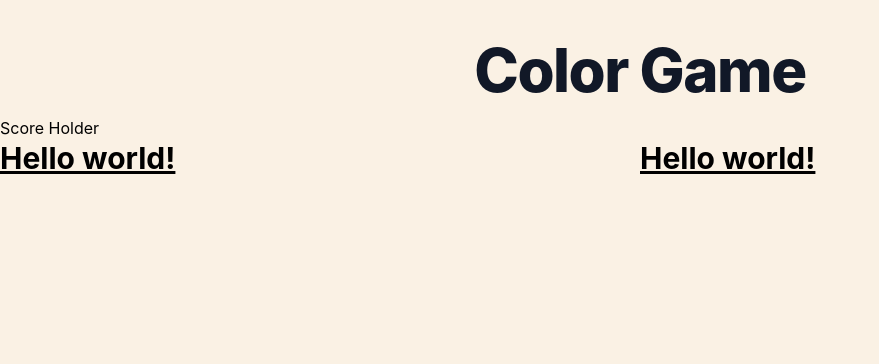
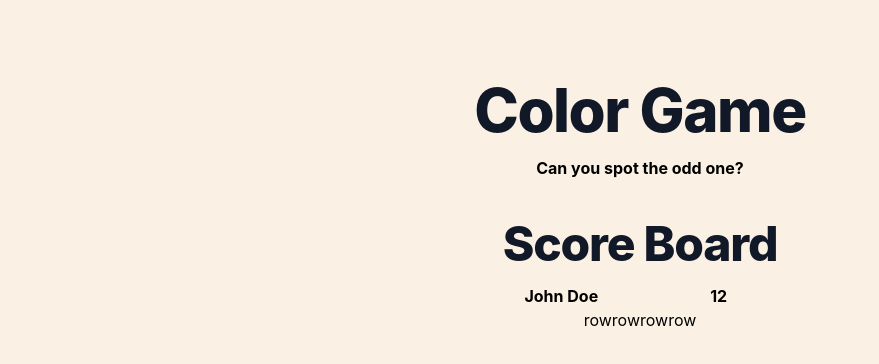
Before and after one commit to TomatoKicker/colorgame, a React (Create React App) app: page / in a window 1280 px wide. Shown: the top 364 px of the page, without its empty margins (0-879 px from the left). Built offline with nearby package versions, Linux system fonts and the light colour scheme.

Commit message:
first session

```diff
--- a/src/components/Container.js
+++ b/src/components/Container.js
@@ -1,27 +1,19 @@
+import GameBoard from "./GameBoard";
 import Header from "./Header";
-import ScoreHolder from "./ScoreHolder";
+import ScoreBoard from "./ScoreBoard";
 
 const Container = () => {
 
     return (
-        <div className="container mx-auto">
+        <div className="container mx-auto glass mt-10">
             <div className="flex flex-row">
                 <Header/>
             </div>
             <div className="flex flex-row">
-                <ScoreHolder/>
+                <ScoreBoard name="John Doe" score="12"/>
             </div>
             <div className="flex flex-row">
-                <div className="basis-1/2">
-                    <h1 className="text-3xl font-bold underline">
-                        Hello world!
-                    </h1>
-                </div>
-                <div className="basis-1/2">
-                    <h1 className="text-3xl font-bold underline">
-                        Hello world!
-                    </h1>
-                </div>
+                <GameBoard/>
             </div>
         </div>
     )
--- /dev/null
+++ b/src/components/GameBoard.jsx
@@ -0,0 +1,24 @@
+const GameBoard = () => {
+
+    const colAmount = 4;
+    const rowAmount = 4;
+
+    console.log(colAmount)
+    console.log(rowAmount)
+
+    const row = [];
+
+    for(let i = 0; i < rowAmount; i++){
+        row.push(<p className="basis-1/4">row</p>)
+    }
+
+    return (
+        <div className="colorGameGameBoard mx-auto">
+            <div className="flex flex-row">
+            {row}
+            </div>
+        </div>
+    )
+}
+
+export default GameBoard;
--- a/src/components/Header.js
+++ b/src/components/Header.js
@@ -1,9 +1,14 @@
 const Header = () => {
 
     return (
-        <h1 class=" pt-10 mb-4 text-4xl font-extrabold leading-none tracking-tight text-gray-900 md:text-5xl lg:text-6xl mx-auto">
-            Color Game
-        </h1>
+        <div className="colorGameHeader mx-auto">
+            <h1 class="pt-10 px-5 mb-4 text-4xl font-extrabold leading-none tracking-tight text-gray-900 md:text-5xl lg:text-6xl mx-auto">
+                Color Game
+            </h1>
+            <p className="text-center font-bold">
+                Can you spot the odd one?
+            </p>
+        </div>
     )
 }
 export default Header;
--- /dev/null
+++ b/src/components/ScoreBoard.js
@@ -0,0 +1,22 @@
+const ScoreBoard = ({name, score}) => {
+
+    return (
+        <div className="colorGameScoreBoard mx-auto">
+            <div className="flex flex-row">
+                <h2 class="pt-10 px-5 mb-4 text-3xl font-extrabold leading-none tracking-tight text-gray-900 md:text-4xl lg:text-5xl mx-auto">
+                    Score Board
+                </h2>
+            </div>
+            <div className="flex flex-row">
+                <div className="basis-1/2 text-center font-bold">
+                    {name}
+                </div>
+                <div className="basis-1/2 text-center font-bold">
+                    {score}
+                </div>
+            </div>
+        </div>
+    )
+}
+
+export default ScoreBoard;
--- a/src/components/ScoreHolder.js
+++ /dev/null
@@ -1,10 +0,0 @@
-const ScoreHolder = () => {
-
-    return (
-        <div>
-            Score Holder
-        </div>
-    )
-}
-
-export default ScoreHolder;
--- a/src/index.css
+++ b/src/index.css
@@ -2,7 +2,7 @@
 @tailwind components;
 @tailwind utilities;
 
-@import '../src/styling/__variables.css';
+@import '../src/styling/base.css';
 
 :root{
     --primary: #FAF1E4;
--- /dev/null
+++ b/src/styling/base.css
@@ -0,0 +1,2 @@
+@import './global.css';
+@import './__variables.css';
--- /dev/null
+++ b/src/styling/global.css
@@ -0,0 +1,8 @@
+.glass{
+    background: rgba( 255, 255, 255, 0.35 );
+    box-shadow: 0 8px 20px 0 rgba( 31, 38, 135, 0.37 );
+    backdrop-filter: blur( 5.5px );
+    -webkit-backdrop-filter: blur( 5.5px );
+    border-radius: 10px;
+    border: 1px solid rgba( 255, 255, 255, 0.18 );
+}
```
